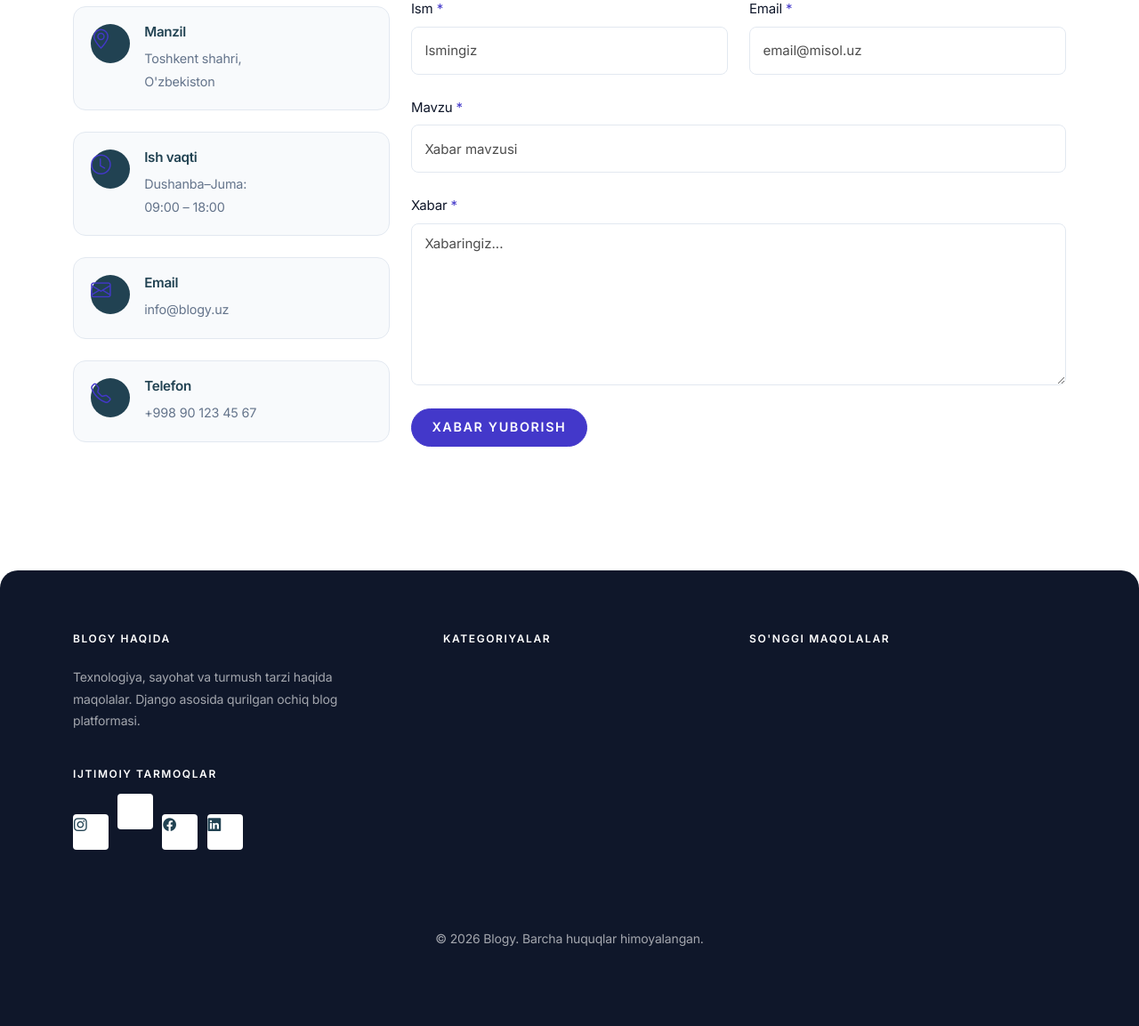
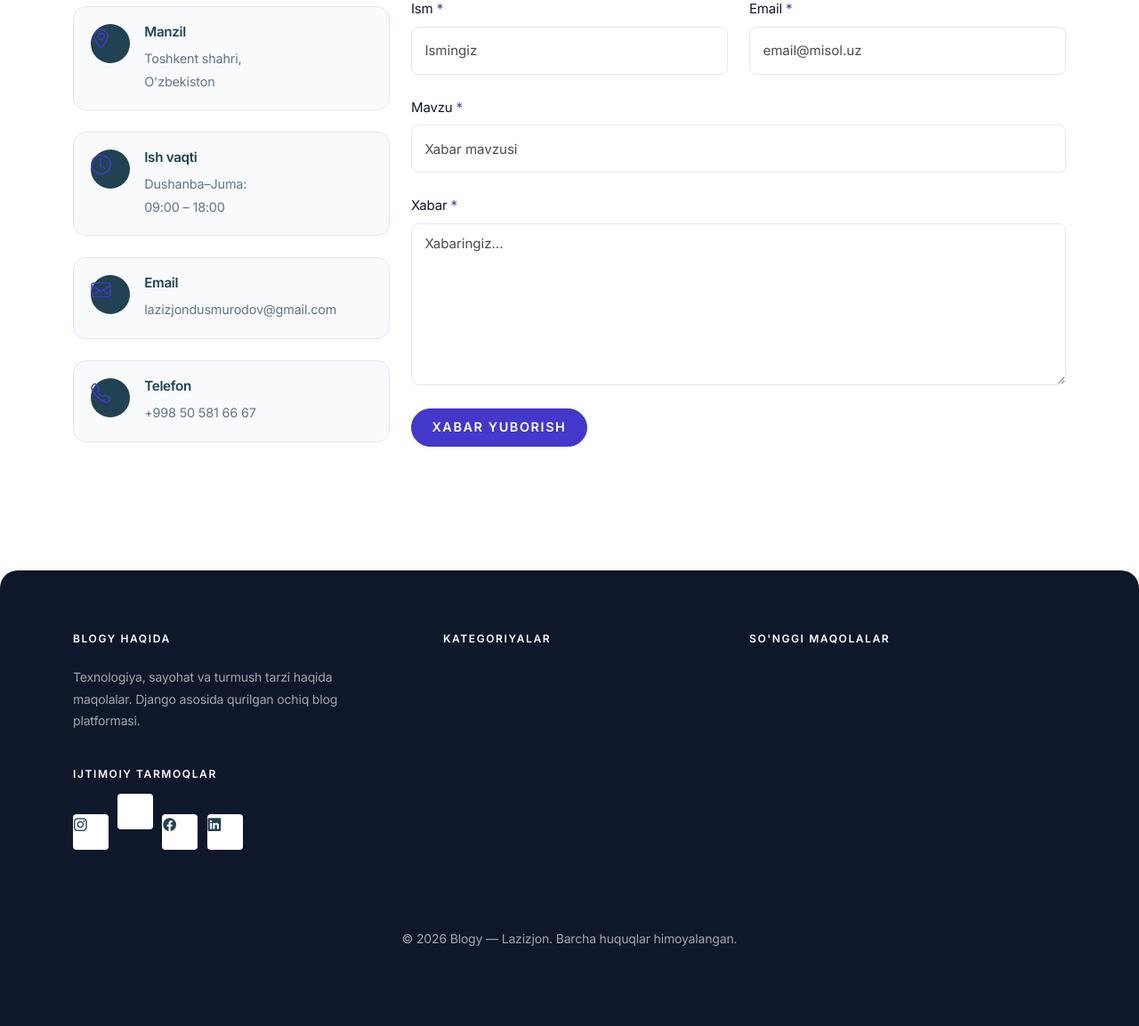
Before and after one commit to lazizjondusmurodov-create/blog, a Django app: page /contact/ in a window 1280 px wide. Shown: the part 402-1555 px from the top of the page at 89% size. Run offline with Django 5.2, Linux system fonts and the light colour scheme; data that the repository does not hold is empty; some libraries are stand-ins or nearby versions.

Commit message:
Aloqa sahifasiga haqiqiy kontaktlar qo'yildi
Namunaviy info@blogy.uz va +998 90 123 45 67 o'rniga haqiqiy email va
telefon. Ikkalasi ham bosiladigan havola: tel: bosilganda telefon
raqamni teradi, mailto: pochta ilovasini ochadi.

Footer'da mualliflik yozuviga ism qo'shildi.

Co-Authored-By: Claude Opus 5 (1M context) <noreply@anthropic.com>

```diff
--- a/blog/static/blog/css/custom-theme.css
+++ b/blog/static/blog/css/custom-theme.css
@@ -571,6 +571,17 @@ a:focus-visible,
   font-weight: 600;
 }
 .contact-info p { font-size: .9rem; margin-bottom: 0; }
+/* Telefon/email havolalari matn kabi ko'rinsin, bosilganda ajralsin */
+.contact-info a {
+  color: var(--ink-muted);
+  border-bottom: 1px solid transparent;
+  transition: color .2s var(--ease), border-color .2s var(--ease);
+  word-break: break-word;
+}
+.contact-info a:hover {
+  color: var(--brand);
+  border-bottom-color: var(--brand);
+}
 
 /* 10. Moslashuvchanlik va harakatlar
    ========================================================================== */
--- a/blog/templates/blog/base.html
+++ b/blog/templates/blog/base.html
@@ -134,7 +134,7 @@
 
       <div class="row mt-5">
         <div class="col-12 text-center">
-          <p>&copy; <script>document.write(new Date().getFullYear());</script> Blogy. Barcha huquqlar himoyalangan.</p>
+          <p>&copy; <script>document.write(new Date().getFullYear());</script> Blogy &mdash; Lazizjon. Barcha huquqlar himoyalangan.</p>
         </div>
       </div>
     </div>
--- a/blog/templates/blog/contact.html
+++ b/blog/templates/blog/contact.html
@@ -39,13 +39,13 @@
           <div class="email mt-4">
             <i class="bi bi-envelope"></i>
             <h4 class="mb-2">Email</h4>
-            <p>info@blogy.uz</p>
+            <p><a href="mailto:lazizjondusmurodov@gmail.com">lazizjondusmurodov@gmail.com</a></p>
           </div>
 
           <div class="phone mt-4">
             <i class="bi bi-telephone"></i>
             <h4 class="mb-2">Telefon</h4>
-            <p>+998 90 123 45 67</p>
+            <p><a href="tel:+998505816667">+998 50 581 66 67</a></p>
           </div>
         </div>
       </div>
```
